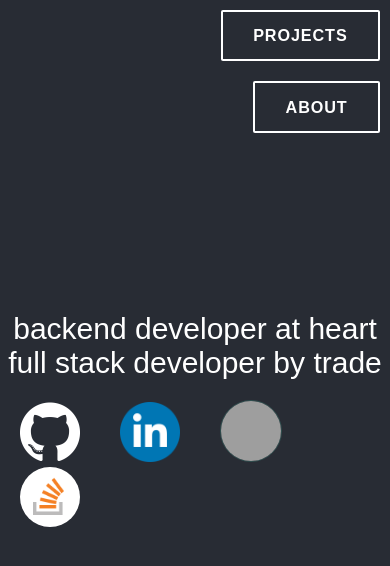
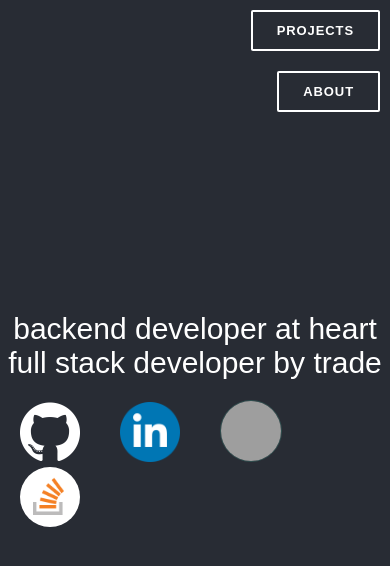
Before and after one commit to ChristopherMWood/www.christopherwood.dev, a React (Create React App) app: page / in a window 390 px wide. Shown: the top 566 px of the page. Built offline with nearby package versions, Linux system fonts and the light colour scheme; grey boxes are pictures that could not be loaded.

Commit message:
Fixed nav button sizes for small screens

```diff
--- a/src/components/nav/nav.tsx
+++ b/src/components/nav/nav.tsx
@@ -20,20 +20,20 @@ function GlobalNav() {
   }, [location, firstLoad])
 
   function navigatingFromHome() {
-    setHomeButtonClasses('btn draw-border fade-in');
+    setHomeButtonClasses('btn draw-border fade-in nav-button');
     setNavClasses('nav-border nav-animate-border');
   }
 
   function navigatingToHome() {
-    setHomeButtonClasses('btn draw-border fade-out');
+    setHomeButtonClasses('btn draw-border fade-out nav-button');
     setNavClasses('no-nav-border');
   }
 
   return (
       <nav className={navClasses}>
         <Link to="/" onClick={() => navigatingToHome()} id="home-link" className={homeButtonClasses} >HOME</Link>
-        <Link to="/projects" onClick={() => navigatingFromHome()} className="btn draw-border" >PROJECTS</Link>
-        <Link to="/about" onClick={() => navigatingFromHome()} className="btn draw-border" >ABOUT</Link>
+        <Link to="/projects" onClick={() => navigatingFromHome()} className="btn draw-border nav-button" >PROJECTS</Link>
+        <Link to="/about" onClick={() => navigatingFromHome()} className="btn draw-border nav-button" >ABOUT</Link>
       </nav>
   );
 }
--- a/src/styles/layout/medium.scss
+++ b/src/styles/layout/medium.scss
@@ -1,3 +1,7 @@
 .page-container {
     width: $medium;
 }
+
+.nav-button {
+    font-size: large !important;
+}
--- a/src/styles/layout/small.scss
+++ b/src/styles/layout/small.scss
@@ -4,3 +4,7 @@
     padding: 25px 0px 25px 0px;
     margin: 75.3px auto 0 auto;
 }
+
+.nav-button {
+    font-size: small !important;
+}
```
